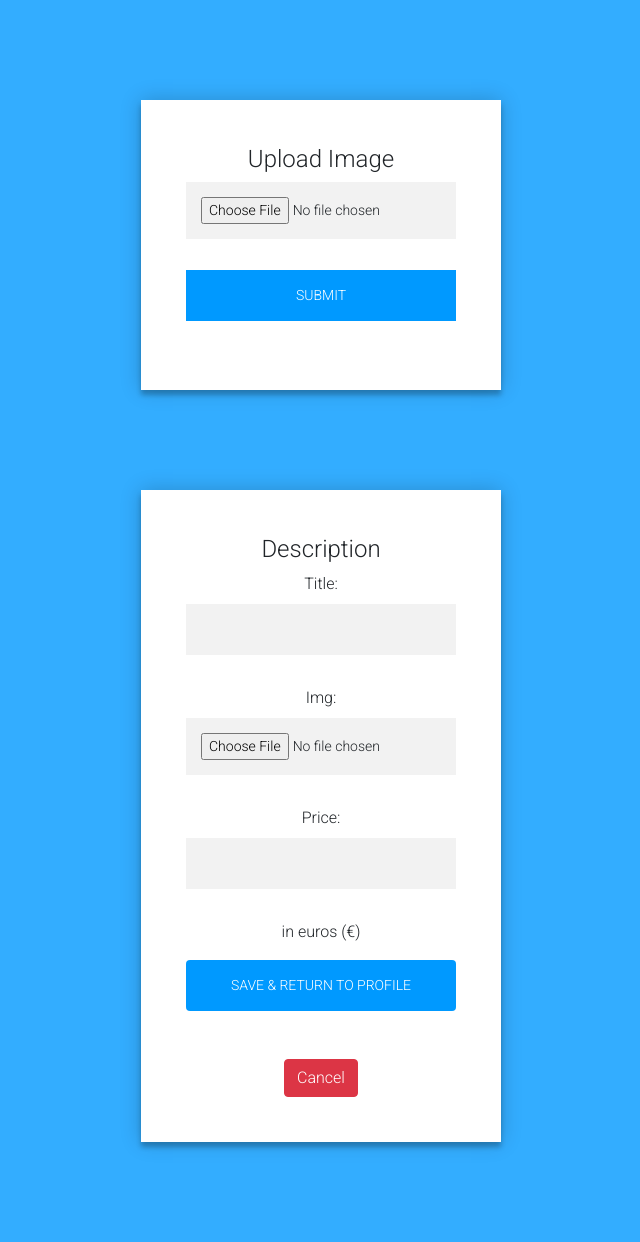
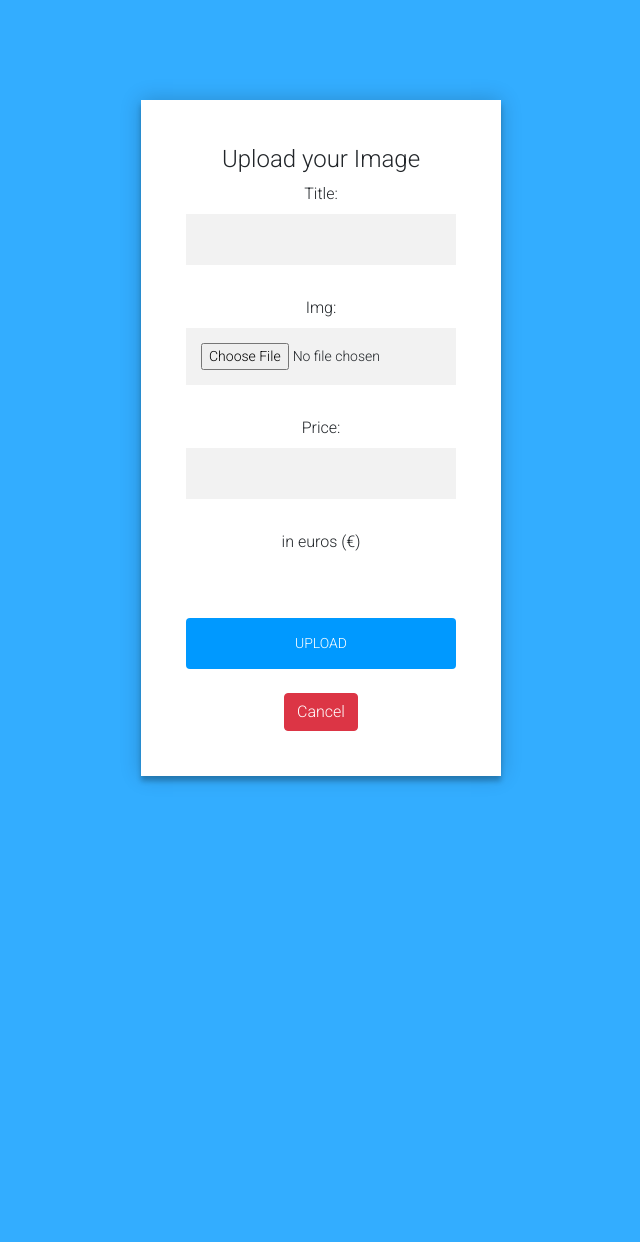
Before and after one commit to poltimmer/2ID60, a Django app: page /post/new/ in a window 1280 px wide. Shown: the whole page, without its empty margins (319-959 px from the left). After the commit the page ends 785 px from the top, so only its background shows below. Run offline with Django 3.2, Linux system fonts and the light colour scheme; some libraries are stand-ins or nearby versions.

Commit message:
removed old upload +small changes

```diff
--- a/blog/models.py
+++ b/blog/models.py
@@ -15,7 +15,7 @@ class Post(models.Model):
     published_date = models.DateTimeField(
             blank=True, null=True)
     postType = False #photo or job
-    img = models.ImageField(upload_to = 'img/', default = 'img/emptyPP.png') #for postType photo. url to image, likely local. (not from the web)
+    img = models.ImageField(upload_to = 'img/') #for postType photo. url to image, likely local. (not from the web)
     skills = [] #for postType job. a list of skills required. could also be a dictionary.
     tags = [] #for postType photo. a list of tags for a picture. (landscape, nature, portrait) could also be a dictionary.
     jobType = [] #lists what job types the job belongs to. (webdesign, modeling, 3d render) Should just merge this with tags, but not with skills!
--- a/blog/templates/blog/discover.html
+++ b/blog/templates/blog/discover.html
@@ -7,7 +7,7 @@
 {% endblock %}
 
 {% block content %}
-<br>
+
 <!-- Single SLIDE -->
 <div id="carouselExampleSlidesOnly" class="carousel slide" data-ride="carousel">
   <div class="carousel-inner">
--- a/blog/templates/blog/post_edit.html
+++ b/blog/templates/blog/post_edit.html
@@ -17,32 +17,15 @@
   </head>
 
   <body>
-        <form action="{% url 'upload_img' %}" method="post" enctype="multipart/form-data">{% csrf_token %}
-          <div class="form" style="margin-top: 100px;">
-            <h4>Upload Image</h4>
-            <p>
-                <input id="id_image" type="file" class="" name="image">
-            </p>
-            <button type="submit" value="Submit">SUBMIT</button>
-            {% if uploaded_file_url %}
-              <!--<p>File uploaded at: <a href="{{ uploaded_file_url }}">{{ uploaded_file_url }}</a></p>-->
-              <p> Image has been successfully uploaded </P>
-            {% endif %}
-
-            <br>
-            <br>
-
-          </div>
-        </form>
-
 
         <form enctype="multipart/form-data" method="POST" class="post-form">{% csrf_token %}
           <div class="form" style="margin-top: 100px;">
-            <h4>Description</h4>
+            <h4>Upload your Image</h4>
             {{ form.as_p }}
             <p>in euros (€)</p>
-            <button type="submit" class="save btn btn-default">Save & Return to Profile</button>
             <br>
+            <br>
+            <button type="submit" class="save btn btn-default">UPLOAD</button>
             <br>
             <br>
             <a type="button" class="profile-btn btn btn-danger" href="{% url 'newUser' %}">Cancel</a>
--- a/blog/templates/blog/simple_upload.html
+++ b/blog/templates/blog/simple_upload.html
@@ -31,7 +31,7 @@
 
         <br>
         <br>
-        <a type="button" class="profile-btn btn btn-success" href="{% url 'newUser' %}">Return back to your Profile</a>
+        <a type="button" class="profile-btn btn btn-danger" href="{% url 'newUser' %}">Cancel</a>
       </div>
     </form>
 
```
Also changed, not shown: blog/static/media/img/Capture.PNG (deleted), blog/static/media/img/Capture_p2Vqj9q.PNG (deleted).
